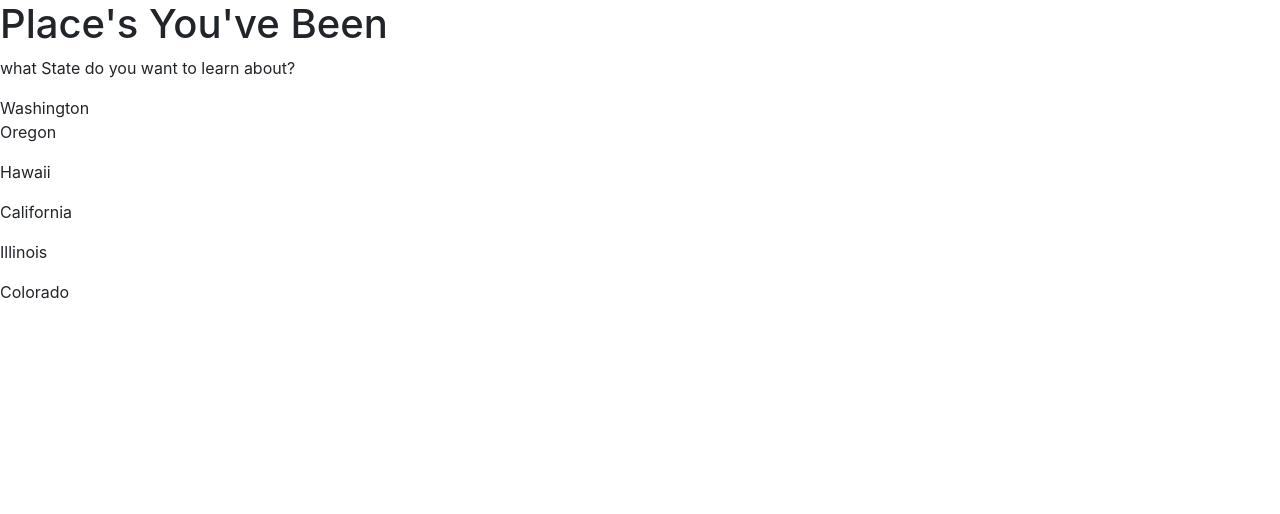
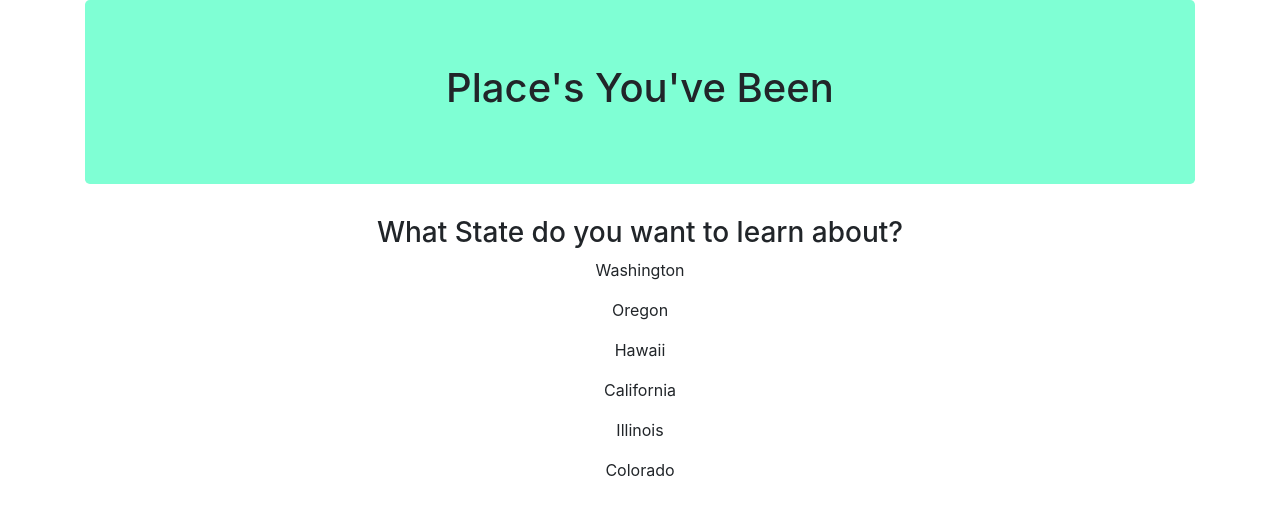
Before and after one commit to Knutsenjamie/places, a plain HTML site: page index.html in a window 1280 px wide. Drawn offline with Linux system fonts and the light colour scheme.

Commit message:
add styling to doc
Co-authored-by: Jamie Knutsen <knutsenjamie@yahoo.com>

```diff
--- a/css/styles.css
+++ b/css/styles.css
@@ -1,3 +1,11 @@
-#washingtonInfo {
-  display: none;
+body {
+  text-align: center;
 }
+
+.jumbotron {
+  background-color: aquamarine;
+}
+
+.pointer {
+  cursor: pointer;
+}
--- a/index.html
+++ b/index.html
@@ -11,33 +11,37 @@
     <title>Place's You've Been</title>
   </head>
   <body>
+    <div class="container">
+      <div class="jumbotron">
         <h1>Place's You've Been</h1>
+      </div>
 
-    <p>what State do you want to learn about?</p>
+      <h3>What State do you want to learn about?</h3>
 
-    <div id="Washington">
+      <div id="Washington" class="pointer">
         <text>Washington</text>
-      <p id="washingtonInfo">city, Landmark, Time Of Year</p>
+        <p id="washingtonInfo"></p>
       </div>
-    <div id="Oregon">
+      <div id="Oregon" class="pointer">
         <text>Oregon</text>
         <p id="oregonInfo"></p>
       </div>
-    <div id="Hawaii">
+      <div id="Hawaii" class="pointer">
         <text>Hawaii</text>
         <p id="hawaiiInfo"></p>
       </div>
-    <div id="California">
+      <div id="California" class="pointer">
         <text>California</text>
         <p id="californiaInfo"></p>
       </div>
-    <div id="Illinois">
+      <div id="Illinois" class="pointer">
         <text>Illinois</text>
         <p id="illinoisInfo"></p>
       </div>
-    <div id="Colorado">
+      <div id="Colorado" class="pointer">
         <text>Colorado</text>
         <p id="coloradoInfo"></p>
       </div>
+    </div>
   </body>
 </html>
--- a/js/scripts.js
+++ b/js/scripts.js
@@ -4,13 +4,12 @@ function States(city, landmarks, timeOfYear) {
   this.timeOfYear = timeOfYear;
 }
 
-let Washington = new States("Seattle", ["The Needle", "Queen Anne"], "1995" )
-let Oregon = new States("Portland", ["Voodoo Donuts", "Pittock Mansion"], "2000")
-let Hawaii = new States ("Oahu", ["Waikiki", "Waimanalo Beach"], "2019")
-let California = new States ("San Diego", ["Balboa Park", "Seaworld"], "2017")
-let Illinois = new States ("Chicago", ["The Bean", "Museum of Art"], "2015");
-let Colorado = new States("Boulder", ["Mountain1", "Mountain2"], "2022");
-
+let Washington = new States("Seattle", ["The Needle" + ', ' + "Queen Anne"], "1995" )
+let Oregon = new States("Portland", ["Voodoo Donuts" + ', ' + "Pittock Mansion"], "2000")
+let Hawaii = new States ("Oahu", ["Waikiki" + ', ' + "Waimanalo Beach"], "2019")
+let California = new States ("San Diego", ["Balboa Park" + ', ' + "Seaworld"], "2017")
+let Illinois = new States ("Chicago", ["The Bean" + ', ' + "Museum of Art"], "2015");
+let Colorado = new States("Boulder", ["Mountain1" + ', ' + "Mountain2"], "2022");
 
 $(document).ready(function () {
   $("#Washington").click(function () {
```
Lines whose indentation alone changed are shown as unchanged.
